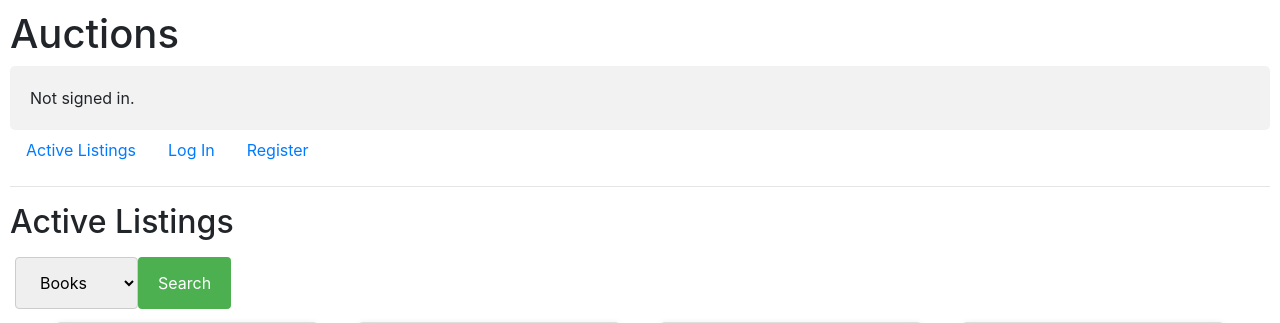
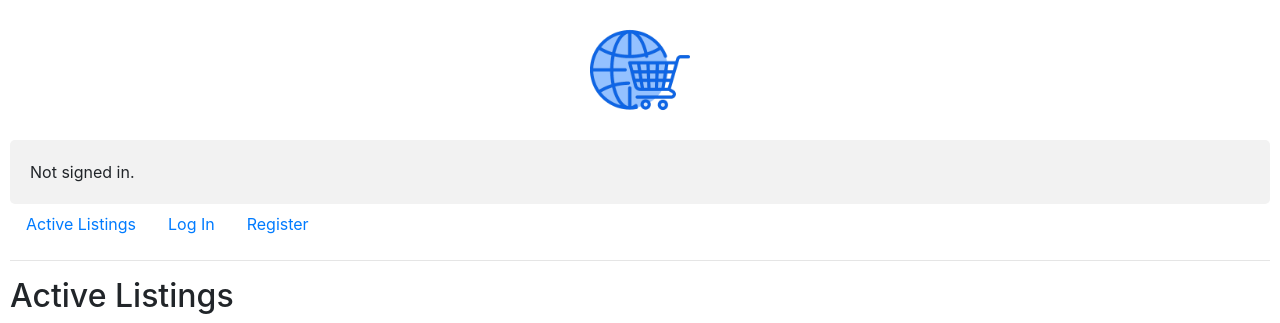
Before and after one commit to Taha-Alsaity/commerce, a Django app: page / in a window 1280 px wide. Shown: the top 323 px of the page. Run offline with Django 3.2, Linux system fonts and the light colour scheme; data comes from the database, SQL or seed files in the repository; some libraries are stand-ins or nearby versions.

Commit message:
icon added

```diff
--- a/auctions/templates/auctions/layout.html
+++ b/auctions/templates/auctions/layout.html
@@ -10,7 +10,9 @@
         <link href="{% static 'auctions/css/styles.css' %}" rel="stylesheet">
     </head>
     <body>
-        <h1>Auctions</h1>
+        <nav style="display: flex; width: 100%; justify-content: center;">
+        <img style="margin: 10px; margin-bottom: 20px;" src="{% static 'auctions/images/comm.png' %}" width="100px" alt="">
+        </nav>
         <div>
             {% if user.is_authenticated %}
                 Signed in as <strong>{{ user.username }}</strong>.
--- a/commerce/settings.py
+++ b/commerce/settings.py
@@ -27,7 +27,9 @@ DEBUG = True
 
 ALLOWED_HOSTS = ["*"]
 
-
+CSRF_TRUSTED_ORIGINS = [
+    'https://commerce101.up.railway.app/',  # Add your production URL
+]
 # Application definition
 
 INSTALLED_APPS = [
```
Also changed, not shown: auctions/static/auctions/images/comm.png (added).
